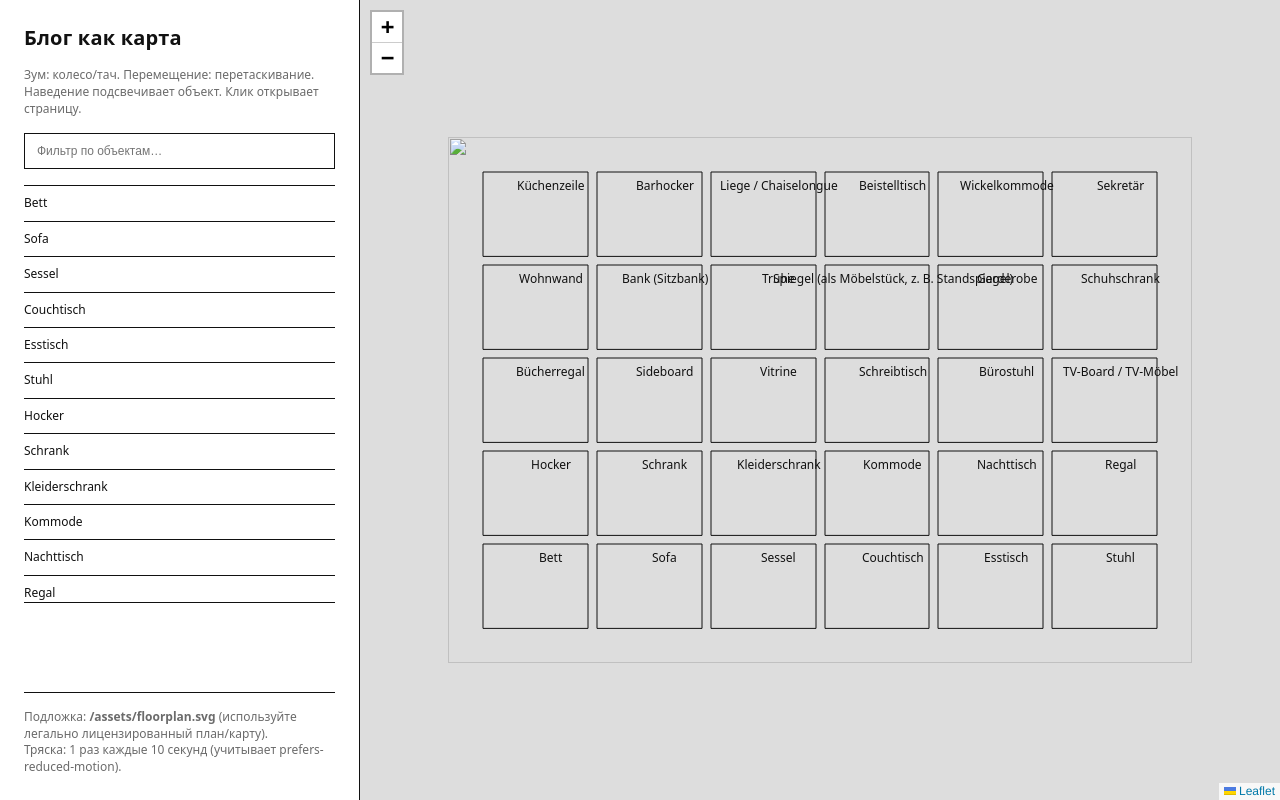
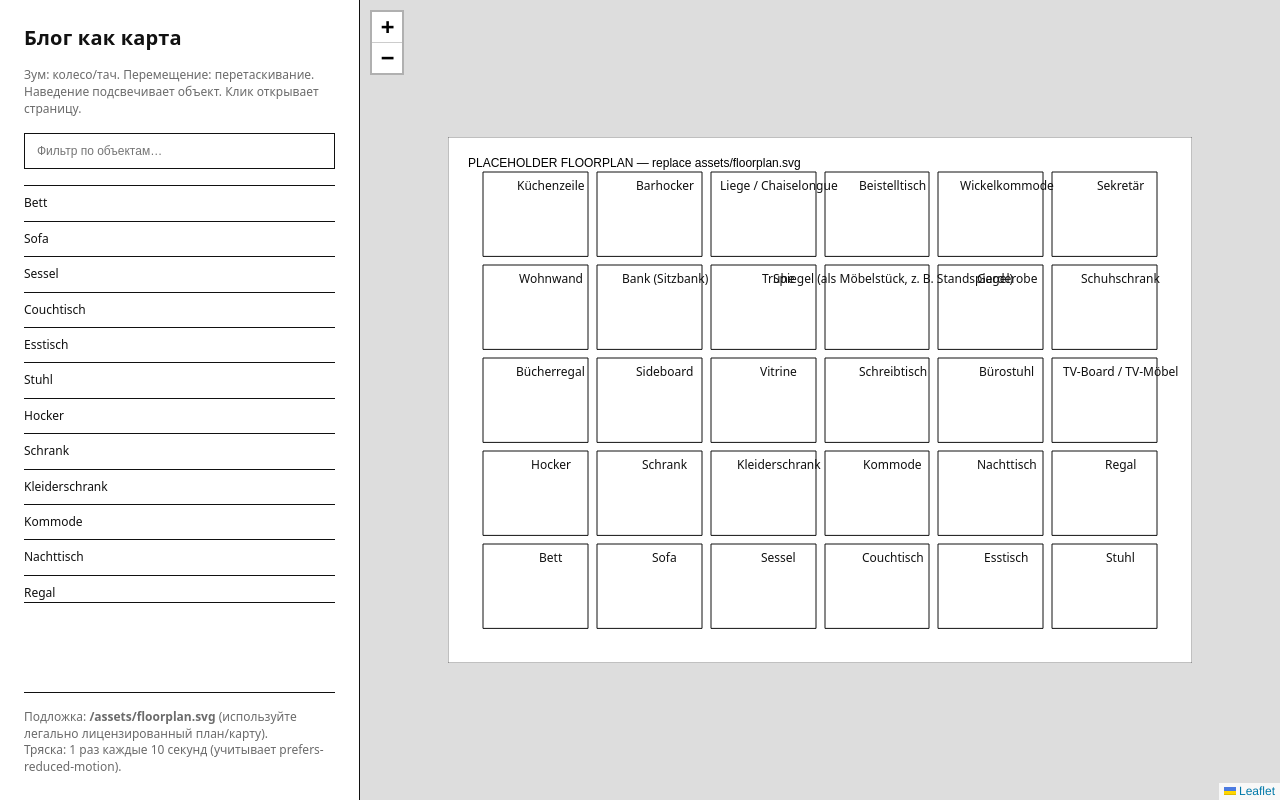
Before and after one commit to evaelisarova-blip/lagerblog, a plain HTML site: page index.html in a window 1280 px wide. Drawn offline with nearby package versions, Linux system fonts and the light colour scheme.

Commit message:
Update index.html

```diff
--- a/index.html
+++ b/index.html
@@ -190,7 +190,7 @@
 
   <script src="https://unpkg.com/leaflet@1.9.4/dist/leaflet.js"></script>
   <script>
-    const imageUrl = "/assets/floorplan.svg";
+    const imageUrl = "floorplan.svg";
 
     const map = L.map('map', {
       crs: L.CRS.Simple,
```
